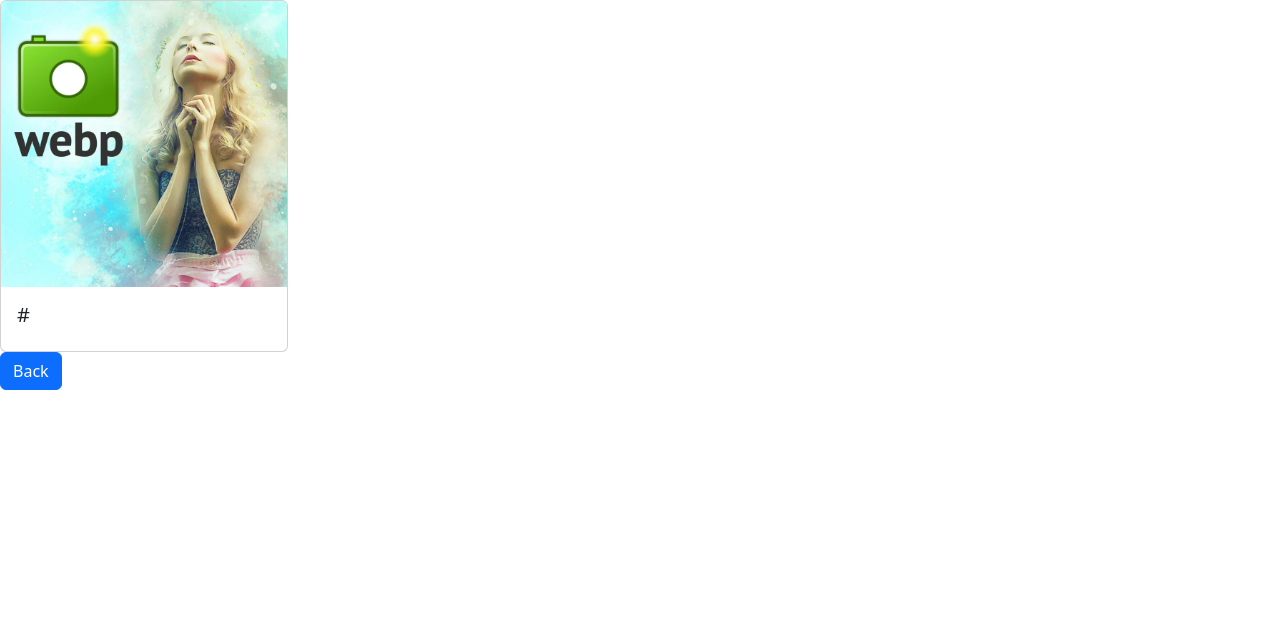
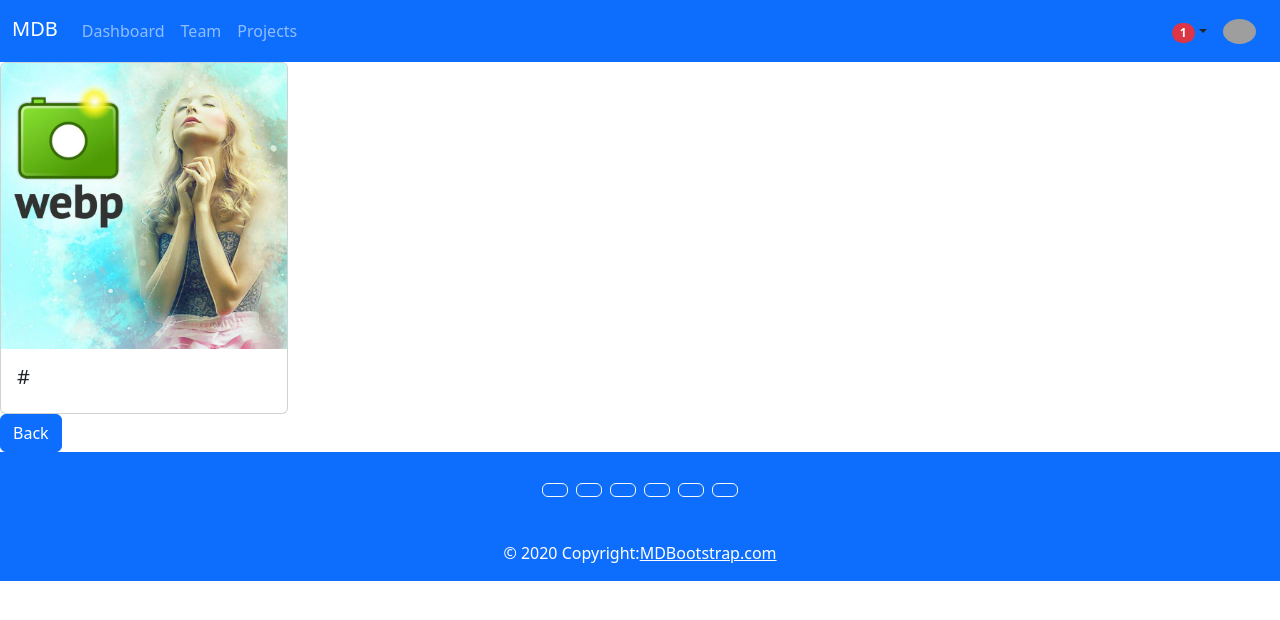
Before and after one commit to roganovich/fastapi_docker, a React (Vite) app in the folder frontend/: page /post/1 in a window 1280 px wide. Shown: the top 620 px of the page. Built offline with nearby package versions, Linux system fonts and the light colour scheme; no server answers; grey boxes are pictures that could not be loaded.

Commit message:
add main layotu

```diff
--- a/frontend/src/components/Router.tsx
+++ b/frontend/src/components/Router.tsx
@@ -3,13 +3,34 @@ import {
     Routes,
     Route
 } from "react-router-dom";
+import React, { useContext, useEffect } from "react"
+
 
 import Home from '../components/screens/home/Home'
 import PostDetail from '../components/screens/post/PostDetail'
 import LoginForm from './screens/user/LoginFrom'
 import Logout from "./screens/user/Logout"
+import { AuthContext } from '../providers/AuthProvider'
+import UserService from '../services/UserService'
 
 const Router = () => {
+    const { auth, setAuth, user, setUser } = useContext(AuthContext)
+
+    const getUser = async () => {
+        const userResponse = await UserService.getUser(auth);
+        console.log('userResponse', userResponse);
+        setUser(userResponse)
+    }
+
+    useEffect(() => {
+        const stored = sessionStorage.getItem('auth');
+        if (stored){
+            const storedDate = JSON.parse(stored)
+            setAuth(storedDate.token)
+            getUser()
+        }
+    }, [])
+
     return (
         <BrowserRouter>
             <Routes>
--- /dev/null
+++ b/frontend/src/components/blocks/Footer.tsx
@@ -0,0 +1,26 @@
+
+const FooterBlock = () => {
+
+    return (
+        <>
+            <footer className="bg-primary text-center text-white ">
+                <div className="container p-4 pb-0">
+                    <section className="mb-4">
+                        <a className="btn btn-outline-light btn-floating m-1" href="#!" role="button"><i className="fab fa-facebook-f"></i></a>
+                        <a className="btn btn-outline-light btn-floating m-1" href="#!" role="button"><i className="fab fa-twitter"></i></a>
+                        <a className="btn btn-outline-light btn-floating m-1" href="#!" role="button"><i className="fab fa-google"></i></a>
+                        <a className="btn btn-outline-light btn-floating m-1" href="#!" role="button"><i className="fab fa-instagram"></i></a>
+                        <a className="btn btn-outline-light btn-floating m-1" href="#!" role="button"><i className="fab fa-linkedin-in"></i></a>
+                        <a className="btn btn-outline-light btn-floating m-1" href="#!" role="button"><i className="fab fa-github"></i></a>
+                    </section>
+                </div>
+                <div className="text-center p-3" >
+                    © 2020 Copyright:
+                    <a className="text-white" href="https://mdbootstrap.com/">MDBootstrap.com</a>
+                </div>
+            </footer>
+        </>
+    )
+}
+
+export default FooterBlock
--- /dev/null
+++ b/frontend/src/components/blocks/Header.tsx
@@ -0,0 +1,74 @@
+
+
+const HeaderBlock = () => {
+    return (
+        <>
+            <nav className="navbar navbar-expand-lg navbar-dark bg-primary">
+                <div className="container-fluid">
+                    <a className="navbar-brand mt-2 mt-lg-0" href="#">
+                        <h5 className="pt-1">MDB</h5>
+                    </a>
+                    <button className="navbar-toggler" type="button" data-mdb-toggle="collapse" data-mdb-target="#navbarSupportedContent" aria-controls="navbarSupportedContent" aria-expanded="false" aria-label="Toggle navigation">
+                        <i className="fas fa-bars"></i>
+                    </button>
+
+                    <div className="collapse navbar-collapse" id="navbarSupportedContent">
+                        <ul className="navbar-nav me-auto mb-2 mb-lg-0">
+                            <li className="nav-item">
+                                <a className="nav-link" href="#">Dashboard</a>
+                            </li>
+                            <li className="nav-item">
+                                <a className="nav-link" href="#">Team</a>
+                            </li>
+                            <li className="nav-item">
+                                <a className="nav-link" href="#">Projects</a>
+                            </li>
+                        </ul>
+
+                        <div className="d-flex align-items-center justify-content-start">
+                            <a className="text-reset me-3" href="#">
+                                <i className="fas fa-shopping-cart text-white"></i>
+                            </a>
+
+                            <div className="dropdown">
+                                <a className="text-reset me-3 dropdown-toggle hidden-arrow" href="#" id="navbarDropdownMenuLink" role="button" data-mdb-toggle="dropdown" aria-expanded="false">
+                                    <i className="fas fa-bell text-white"></i>
+                                    <span className="badge rounded-pill badge-notification bg-danger">1</span>
+                                </a>
+                                <ul className="dropdown-menu dropdown-menu-end" aria-labelledby="navbarDropdownMenuLink">
+                                    <li>
+                                        <a className="dropdown-item" href="#">Some news</a>
+                                    </li>
+                                    <li>
+                                        <a className="dropdown-item" href="#">Another news</a>
+                                    </li>
+                                    <li>
+                                        <a className="dropdown-item" href="#">Something else here</a>
+                                    </li>
+                                </ul>
+                            </div>
+                            <div className="dropdown">
+                                <a className="dropdown-toggle d-flex align-items-center hidden-arrow" href="#" id="navbarDropdownMenuAvatar" role="button" data-mdb-toggle="dropdown" aria-expanded="false">
+                                    <img src="https://mdbcdn.b-cdn.net/img/new/avatars/2.webp" className="rounded-circle" height="25" alt="Black and White Portrait of a Man" loading="lazy" />
+                                </a>
+                                <ul className="dropdown-menu dropdown-menu-end" aria-labelledby="navbarDropdownMenuAvatar">
+                                    <li>
+                                        <a className="dropdown-item" href="#">My profile</a>
+                                    </li>
+                                    <li>
+                                        <a className="dropdown-item" href="#">Settings</a>
+                                    </li>
+                                    <li>
+                                        <a className="dropdown-item" href="#">Logout</a>
+                                    </li>
+                                </ul>
+                            </div>
+                        </div>
+                    </div>
+                </div>
+            </nav>
+        </>
+    )
+}
+
+export default HeaderBlock
--- /dev/null
+++ b/frontend/src/components/layouts/main.tsx
@@ -0,0 +1,14 @@
+import HeaderBlock from "../blocks/Header"
+import FooterBlock from "../blocks/Footer"
+
+const MainLayout = ({children}) => {
+    return (
+        <>
+        <HeaderBlock />
+        {children}
+        <FooterBlock />
+        </>
+    )
+}
+
+export default MainLayout
--- a/frontend/src/components/screens/home/Home.tsx
+++ b/frontend/src/components/screens/home/Home.tsx
@@ -2,6 +2,7 @@ import { useContext } from 'react'
 import { useNavigate } from "react-router-dom";
 import PostList from '../post/PostList'
 import { AuthContext } from '../../../providers/AuthProvider'
+import MainLayout from '../../layouts/main';
 
 import styles from './Home.module.scss'
 
@@ -19,6 +20,7 @@ function App() {
 
   return (
     <>
+      <MainLayout>
         <div className="container-fluid">
           <div className={styles.header}>
             <h1>Frontend</h1>
@@ -36,6 +38,7 @@ function App() {
             <PostList />
           </div>
         </div>
+      </MainLayout>
     </>
   )
 }
--- a/frontend/src/components/screens/post/PostDetail.tsx
+++ b/frontend/src/components/screens/post/PostDetail.tsx
@@ -1,8 +1,8 @@
 import React, { useState, useEffect } from "react"
 import { Link, useNavigate, useParams } from 'react-router-dom'
-
 import PostService from '../../../services/PostService.js'
 import Post from './Post.js'
+import MainLayout from "../../layouts/main.js"
 
 function PostDetail() {
     const [post, setPost] = useState({})
@@ -23,13 +23,15 @@ function PostDetail() {
     function back(e: any) {
         nav('/')
         //<Link className="btn btn-primary" to={`/post/${post.id}`}>{`Открыть #${post.id}`}</Link>
-      }
+    }
 
     return (
-        <div>
-            <Post post={post} />
-            <button type="button" onClick={e => back(e)} className="btn btn-primary">Back</button>
-        </div>
+        <MainLayout>
+            <div>
+                <Post post={post} />
+                <button type="button" onClick={e => back(e)} className="btn btn-primary">Back</button>
+            </div>
+        </MainLayout>
     )
 }
 
--- a/frontend/src/components/screens/user/LoginFrom.tsx
+++ b/frontend/src/components/screens/user/LoginFrom.tsx
@@ -1,7 +1,8 @@
 import React, { useState, useContext, useEffect } from "react"
-import { useNavigate } from "react-router-dom";
+import { useNavigate } from "react-router-dom"
 import UserService from '../../../services/UserService'
 import { AuthContext } from '../../../providers/AuthProvider'
+import MainLayout from "../../layouts/main"
 
 const clearForm = {
     username: '',
@@ -17,12 +18,15 @@ const LoginForm = () => {
         const authResponse = await UserService.getToken(formData);
         console.log('authResponse', authResponse);
         setAuth(authResponse)
+        sessionStorage.setItem('auth', JSON.stringify(authResponse))
     }
 
     const getUser = async () => {
         const userResponse = await UserService.getUser(auth);
         console.log('userResponse', userResponse);
         setUser(userResponse)
+        const stored = sessionStorage.getItem('auth');
+        console.log(stored);
         nav('/')
     }
 
@@ -41,7 +45,9 @@ const LoginForm = () => {
         }
     }, [auth])
 
-    return (<>
+    return (
+        <>
+            <MainLayout>
                 <div className="container-fluid">
                     <div className="row">
                         <div className="col"></div>
@@ -81,7 +87,9 @@ const LoginForm = () => {
                         <div className="col"></div>
                     </div>
                 </div>
-    </>)
+            </MainLayout>
+        </>
+    )
 }
 
 export default LoginForm
```
Lines whose indentation alone changed are shown as unchanged.
